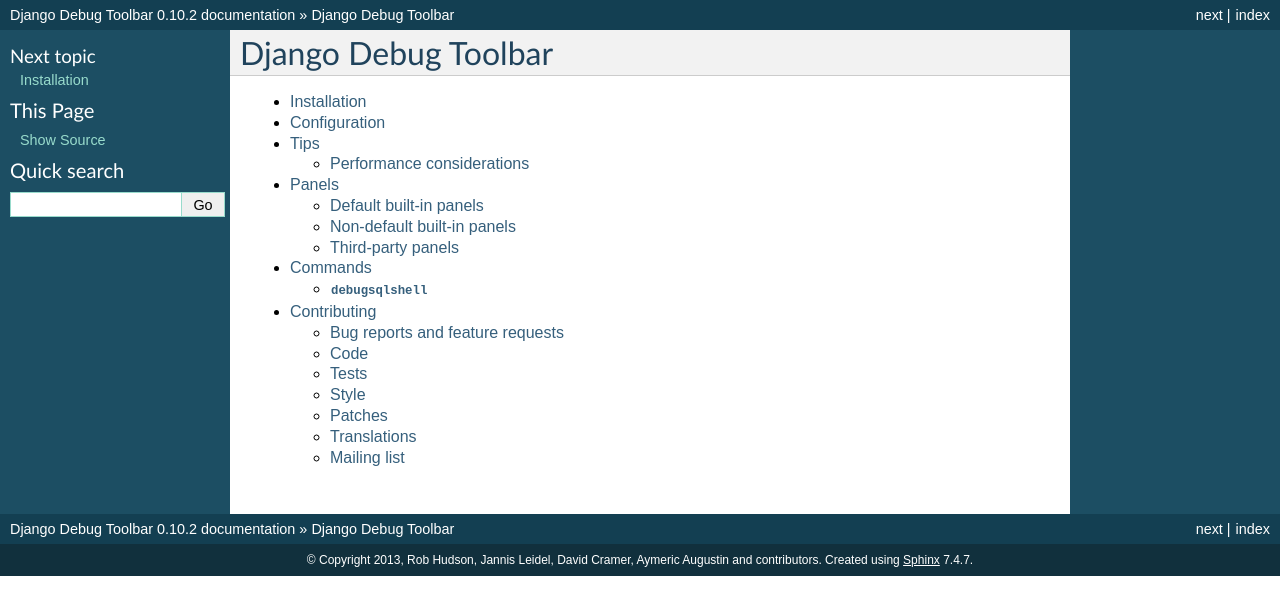
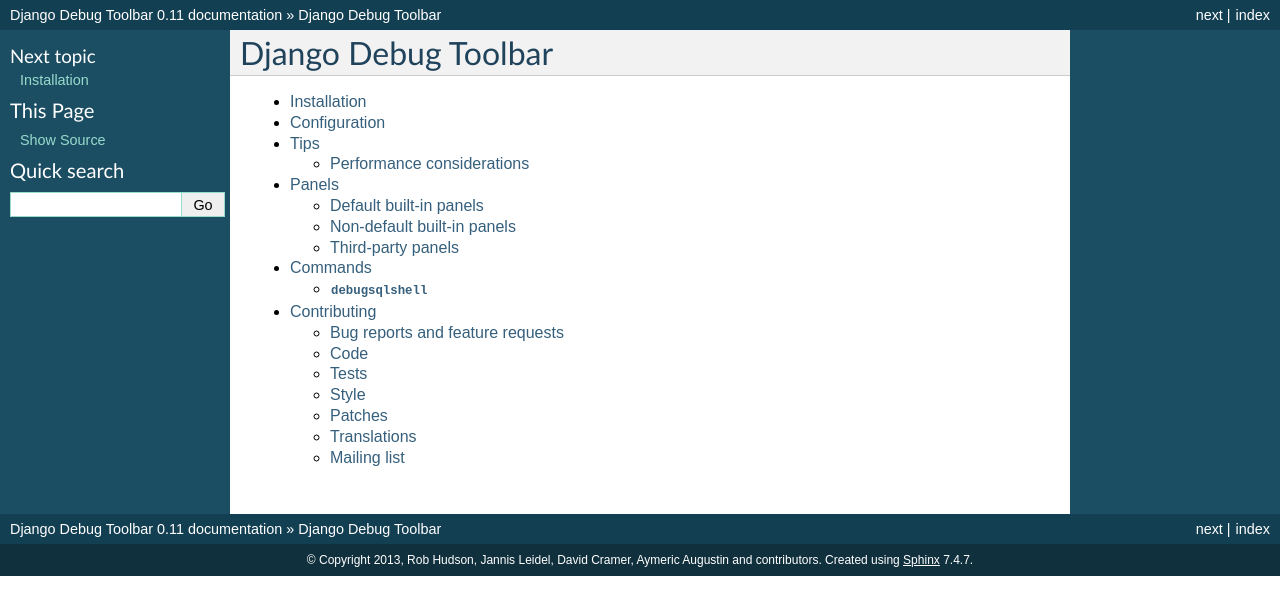
Before and after one commit to jazzband/django-debug-toolbar, a Sphinx documentation site: the page built from docs/index.rst, in a window 1280 px wide. Shown: the top 615 px of the page. Built offline with Sphinx 7.4.7, drawn with Linux system fonts in a browser that asks for light colours.

Commit message:
Bump version number.

```diff
--- a/README.rst
+++ b/README.rst
@@ -19,7 +19,7 @@
 In addition to the built-in panels, a number of third-party panels are
 contributed by the community.
 
-The current version of the Debug Toolbar is 0.10.2. It works on Django 1.4,
+The current version of the Debug Toolbar is 0.11. It works on Django 1.4,
 1.5 and 1.6.
 
 If you're using Django 1.4, you will need Django ≥ 1.4.2 and Python ≥ 2.6.5.
--- a/docs/conf.py
+++ b/docs/conf.py
@@ -56,7 +56,7 @@
 # The short X.Y version.
 version = '0.10'
 # The full version, including alpha/beta/rc tags.
-release = '0.10.2'
+release = '0.11'
 
 # The language for content autogenerated by Sphinx. Refer to documentation
 # for a list of supported languages.
--- a/setup.py
+++ b/setup.py
@@ -2,7 +2,7 @@
 
 setup(
     name='django-debug-toolbar',
-    version='0.10.2',
+    version='0.11',
     description='A configurable set of panels that display various debug '
                 'information about the current request/response.',
     long_description=open('README.rst').read(),
```
